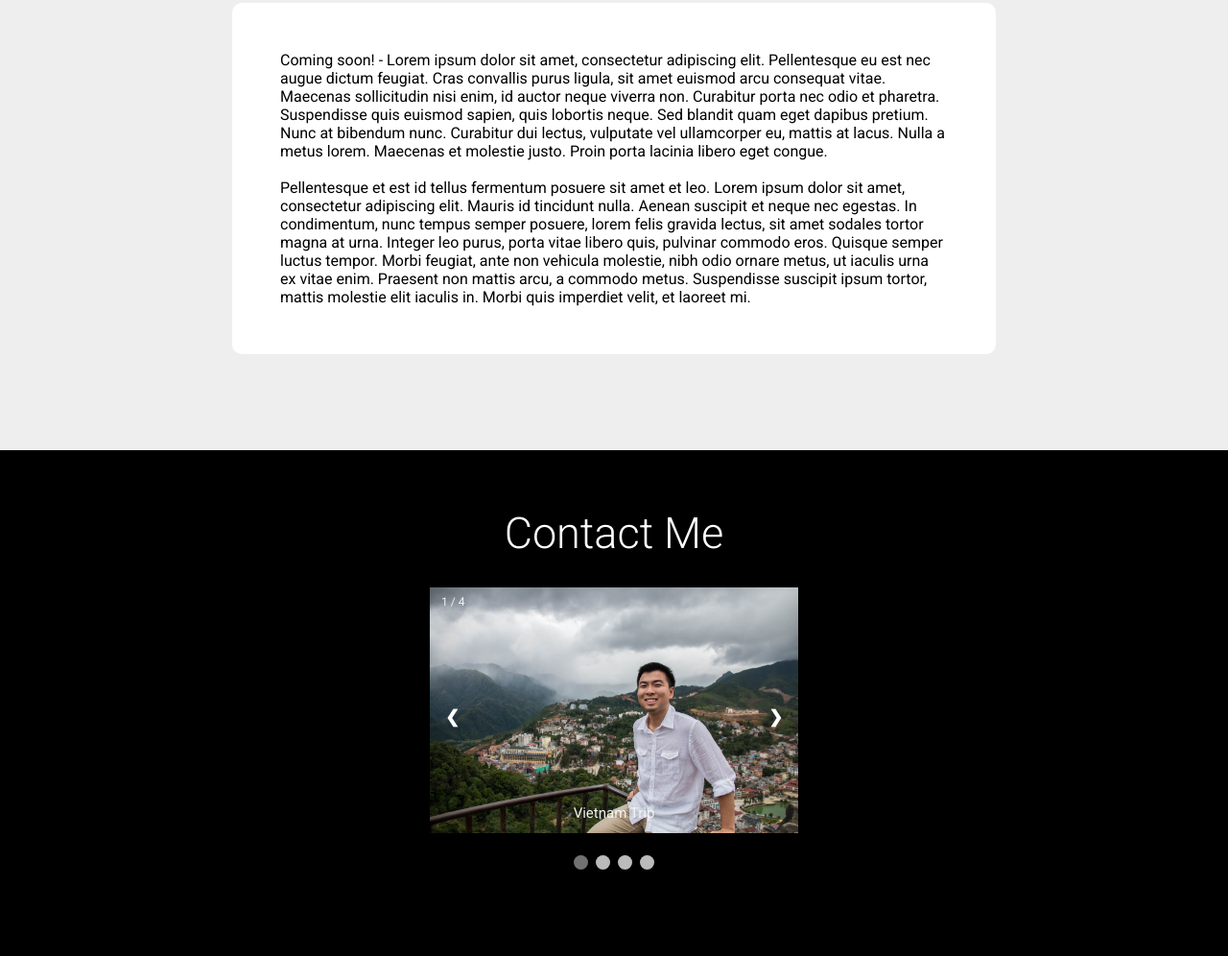
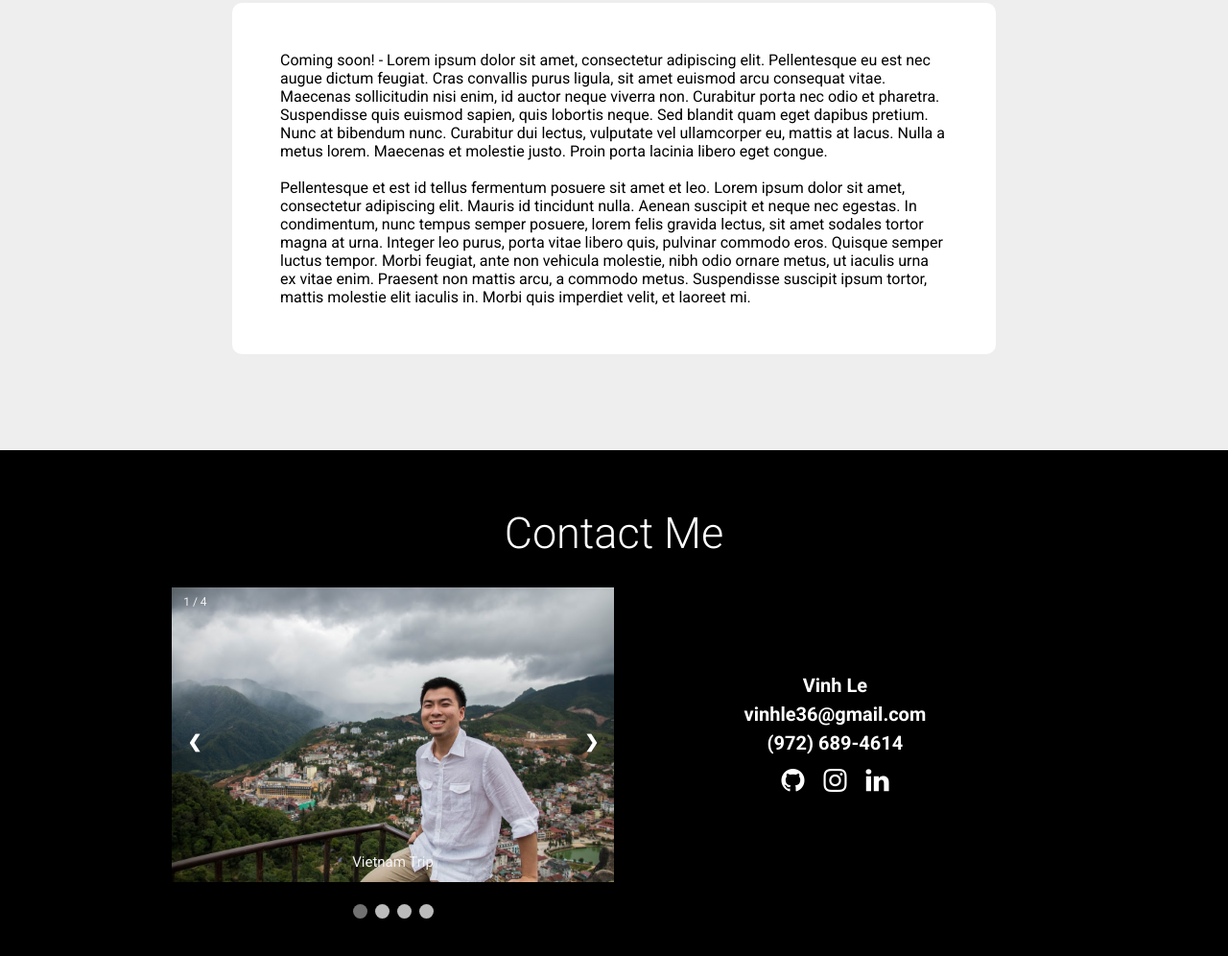
Before and after one commit to vinh-le/vinh-le.github.io, a plain HTML site: page index.html in a window 1280 px wide. Shown: the part 1505-2501 px from the top of the page at 96% size. Drawn offline with nearby package versions, Linux system fonts and the light colour scheme.

Commit message:
Added Contact information

```diff
--- a/index.html
+++ b/index.html
@@ -69,8 +69,9 @@
             <div id="contact-section">
                 <div class="contact-footer">
                     <h3 class="section-title">Contact Me</h3>
+                    <div class="flex-container">
+                        <div name="image-slide-show-full-container" style="width:40%">
                             <div class="slideshow-container">
-
                                 <!-- Full-width images with number and caption text -->
                                 <div class="mySlides fade">
                                   <div class="numbertext">1 / 4</div>
@@ -102,7 +103,6 @@
                             </div>
                               <br>
 
-                      <!-- The dots/circles -->
                               <div style="text-align:center">
                                 <span class="dot" onclick="currentSlide(1)"></span>
                                 <span class="dot" onclick="currentSlide(2)"></span>
@@ -111,6 +111,28 @@
                               </div>
                               <script src="slides.js"></script>
                         </div>
+                        <div class="contact-box">
+                            <div class="contact-content">
+                                <div class="contact-info">
+                                    <p>Vinh Le</p>
+                                    <p>vinhle36@gmail.com</p>
+                                    <p>(972) 689-4614</p>
+                                </div>
+                                <div class="contact-links">
+                                    <a href="https://github.com/vinh-le">
+                                        <i class="fa fa-github fa-4x icon-3d"></i>
+                                    </a>
+                                    <a href="https://www.instagram.com/invinhcibl/">
+                                        <i class="fa fa-instagram fa-4x icon-3d"></i>
+                                    </a>
+                                    <a href="https://linkedin.com/in/vinhle36">
+                                        <i class="fa fa-linkedin fa-4x icon-3d"></i>
+                                    </a>
+                                </div>
+                            </div>
+                        </div>
+                    </div>
+                </div>
             </div>
         </div>
         <script src="https://ajax.googleapis.com/ajax/libs/jquery/1.9.1/jquery.min.js"></script>
--- a/styles.css
+++ b/styles.css
@@ -1,5 +1,6 @@
 /*file: styles.css*/
 @import url(https://fonts.googleapis.com/css?family=Roboto:100,300,400,700);
+@import url(https://maxcdn.bootstrapcdn.com/font-awesome/4.7.0/css/font-awesome.min.css);
 
 html, body {
     overflow-x: hidden;
@@ -110,7 +111,7 @@ canvas {
     display: flex;
     flex-direction: row;
     justify-content: center;
-    flex-wrap: wrap;
+    flex-wrap: none;
 }
 
 .content {
@@ -162,13 +163,30 @@ canvas {
     color: white;
 }
 
+.contact-box {
+    width: 40%;
+    color: white;
+    text-align: center;
+}
+
+.contact-content {
+    position: relative;
+    top: 25%;
+}
+
+.contact-info {
+    font-size: 20px;
+    font-weight: bold;
+    line-height: 150%;
+}
+
 /* Slideshow container */
 .slideshow-container {
-    width: 30%;
-    max-width: 1000px;
+    width: 100%;
     position: relative;
     margin: auto;
   }
+
 
   /* Hide the images by default */
   .mySlides {
@@ -255,3 +273,52 @@ canvas {
     from {opacity: .4}
     to {opacity: 1}
   }
+
+  .contact-links {
+    width: 100%;
+
+    background: #000;
+
+    display: -webkit-box;
+    display: -webkit-flex;
+    display: -ms-flexbox;
+    display: flex;
+    -webkit-box-pack: center;
+    -webkit-justify-content: center;
+        -ms-flex-pack: center;
+            justify-content: center;
+    -webkit-box-align: center;
+    -webkit-align-items: center;
+        -ms-flex-align: center;
+            align-items: center;
+
+     font-size: 7px;
+  }
+
+  .icon-3d {
+    padding: 10px;
+    color: #fff;
+  }
+
+  .icon-3d:hover {
+    -webkit-animation: icon3d 200ms infinite;
+          animation: icon3d 200ms infinite;
+  }
+
+  @keyframes icon3d {
+    0% {
+      text-shadow: 2px 1px rgba(244, 67, 54, 1), -2px -3px rgba(33, 150, 243, 1);
+   }
+    25% {
+      text-shadow: -2px -3px rgba(244, 67, 54, 1), 2px 1px rgba(33, 150, 243, 1);
+   }
+    50% {
+      text-shadow: 2px -1px rgba(244, 67, 54, 1), -4px 1px rgba(33, 150, 243, 1);
+   }
+    75% {
+      text-shadow: -4x -1px rgba(244, 67, 54, 1), -2px -1px rgba(33, 150, 243, 1);
+   }
+    100% {
+      text-shadow: -2px 0 rgba(244, 67, 54, 1), 2px -1px rgba(33, 150, 243, 1);
+   }
+ }
```
Lines whose indentation alone changed are shown as unchanged.
